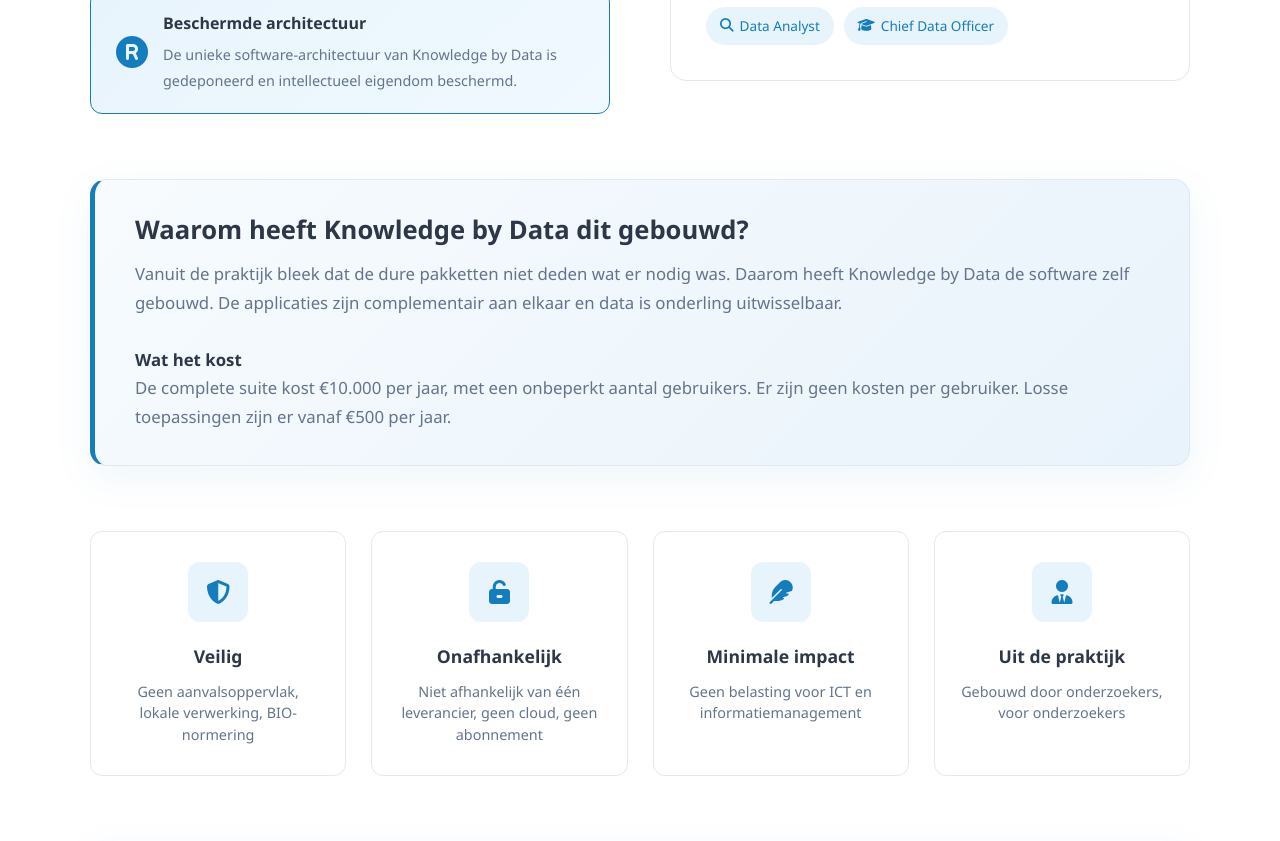
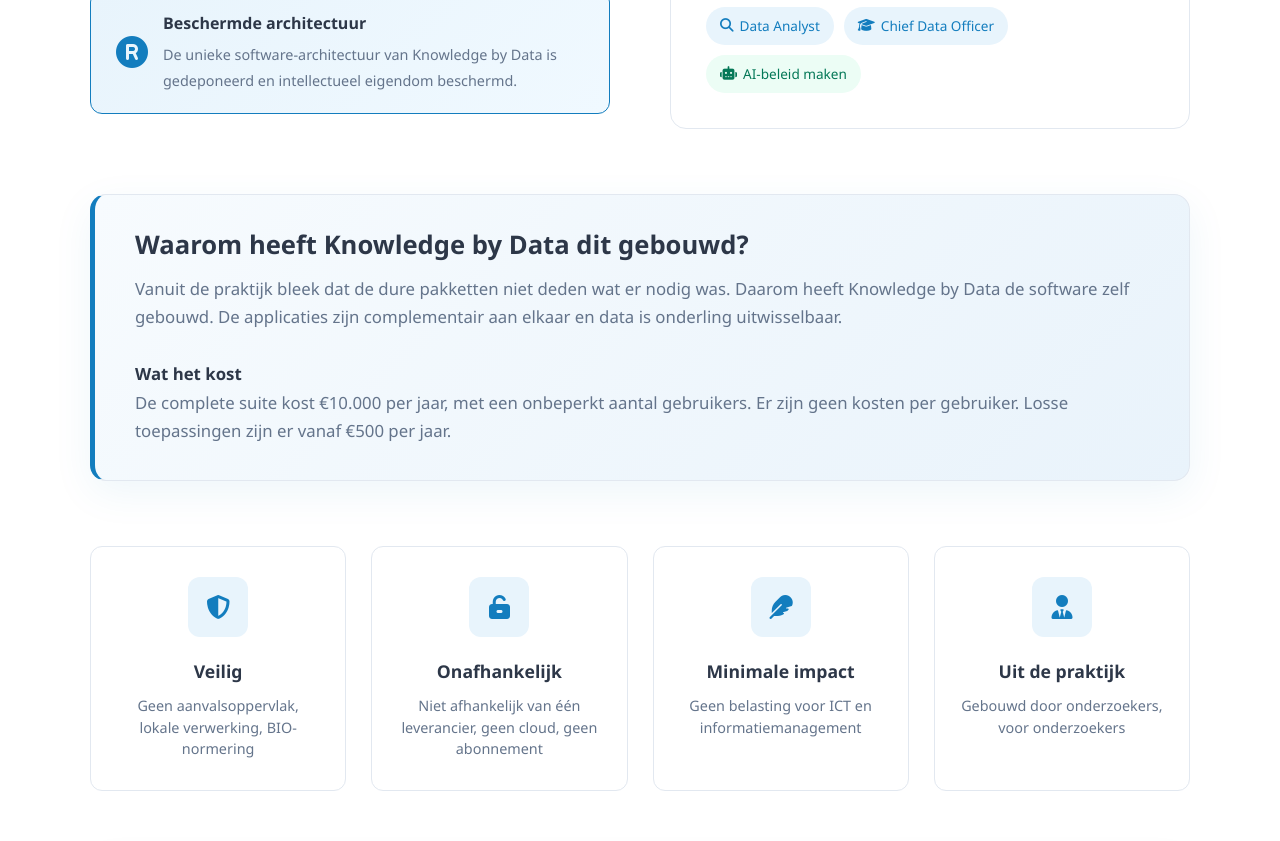
Before and after one commit to LuigiA1964/knowledgebydata-webiste, a plain HTML site: page index.html in a window 1280 px wide. Shown: the part 1132-1973 px from the top of the page. Drawn offline with nearby package versions, Linux system fonts and the light colour scheme.

Commit message:
Add files via upload

```diff
--- a/index.html
+++ b/index.html
@@ -19,6 +19,8 @@
             --success: #10b981;
             --warning: #f59e0b;
             --danger: #ef4444;
+            --success-light: #ecfdf5;
+            --success-dark: #047857;
         }
         * { margin: 0; padding: 0; box-sizing: border-box; }
         html { scroll-behavior: smooth; }
@@ -284,6 +286,10 @@
             border-radius: 20px;
             font-size: 0.85rem;
             font-weight: 500;
+        }
+        .credential--ai {
+            background: var(--success-light);
+            color: var(--success-dark);
         }
 
         .protected-notice {
@@ -848,6 +854,7 @@
                         <span class="credential"><i class="fas fa-chart-bar"></i> Data Professional</span>
                         <span class="credential"><i class="fas fa-search"></i> Data Analyst</span>
                         <span class="credential"><i class="fas fa-graduation-cap"></i> Chief Data Officer</span>
+                        <span class="credential credential--ai"><i class="fas fa-robot"></i> <span data-nl="AI-beleid maken" data-en="AI policy development" data-pap="Desaroyo di polítika di AI">AI-beleid maken</span></span>
                     </div>
                 </div>
             </div>
```
